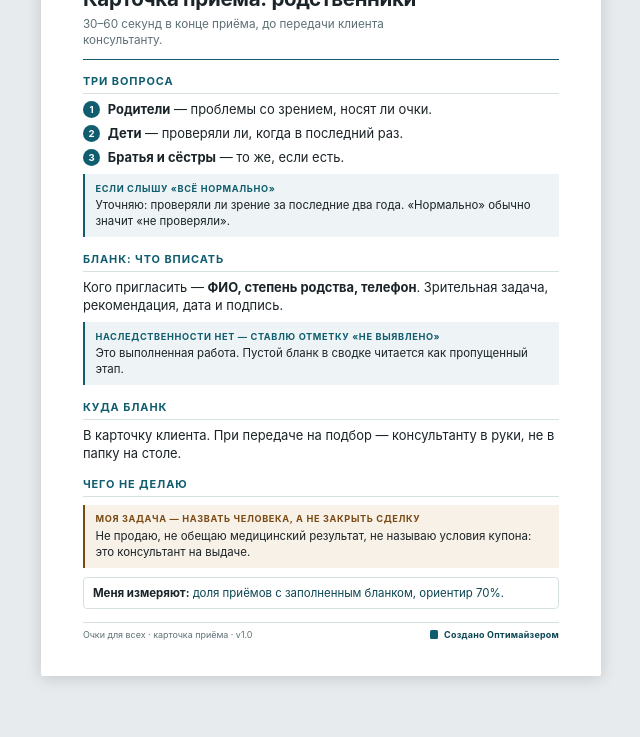
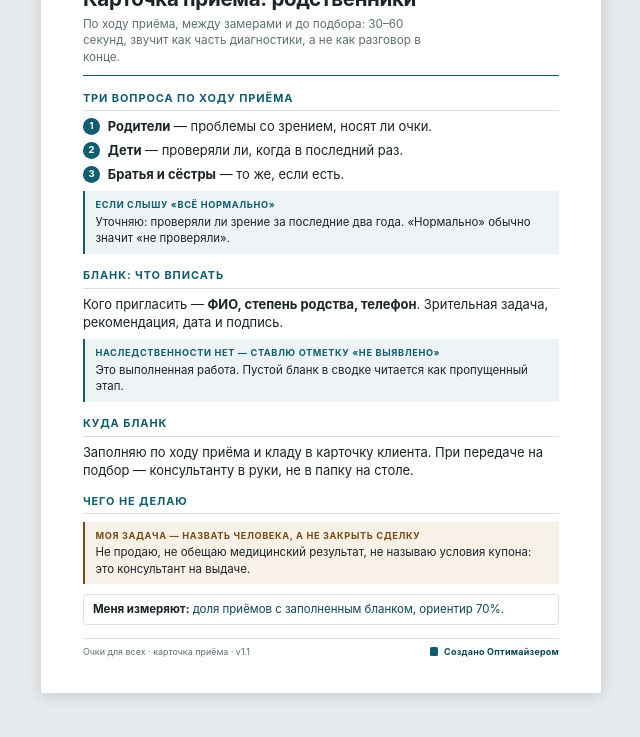
Before and after one commit to bggrowthhack-optimizer/artefacts, a plain HTML site: page 4e4b7da720ea1d32/01-kartochka-priema.html in a window 1280 px wide. Shown: the part 89-826 px from the top of the page, without its empty margins (319-959 px from the left). Drawn offline with Linux system fonts and the light colour scheme.

Commit message:
Карточка приёма и памятка: оптометрист спрашивает по ходу приёма, не в конце (v1.1)

```diff
--- a/4e4b7da720ea1d32/01-kartochka-priema.html
+++ b/4e4b7da720ea1d32/01-kartochka-priema.html
@@ -126,10 +126,10 @@ td.blank{height:9mm}
 </style></head><body>
 <div class="sheet">
 <div class="doc-head">
-  <div><div class="kicker">Очки для всех · врач и оптометрист</div><h1>Карточка приёма: родственники</h1><p class="lead">30–60 секунд в конце приёма, до передачи клиента консультанту.</p></div>
+  <div><div class="kicker">Очки для всех · врач и оптометрист</div><h1>Карточка приёма: родственники</h1><p class="lead">По ходу приёма, между замерами и до подбора: 30–60 секунд, звучит как часть диагностики, а не как разговор в конце.</p></div>
   <div class="brand"><b>Оптимайзер</b><span>создано · 24.11.2026</span></div>
 </div>
-<h2>Три вопроса</h2>
+<h2>Три вопроса по ходу приёма</h2>
 <ol class="steps">
   <li><b>Родители</b> — проблемы со зрением, носят ли очки.</li>
   <li><b>Дети</b> — проверяли ли, когда в последний раз.</li>
@@ -142,13 +142,13 @@ td.blank{height:9mm}
 <div class="note"><div class="t">Наследственности нет — ставлю отметку «не выявлено»</div>
 Это выполненная работа. Пустой бланк в сводке читается как пропущенный этап.</div>
 <h2>Куда бланк</h2>
-<p>В карточку клиента. При передаче на подбор — консультанту в руки, не в папку на столе.</p>
+<p>Заполняю по ходу приёма и кладу в карточку клиента. При передаче на подбор — консультанту в руки, не в папку на столе.</p>
 <h2>Чего не делаю</h2>
 <div class="avoid"><div class="t">Моя задача — назвать человека, а не закрыть сделку</div>
 Не продаю, не обещаю медицинский результат, не называю условия купона: это консультант на выдаче.</div>
 <div class="kpi"><b>Меня измеряют:</b> доля приёмов с заполненным бланком, ориентир 70%.</div>
 <div class="doc-foot">
-  <span>Очки для всех · карточка приёма · v1.0</span>
+  <span>Очки для всех · карточка приёма · v1.1</span>
   <span class="mark">Создано Оптимайзером</span>
 </div>
 </div>
```
Also changed, not shown: 4e4b7da720ea1d32/05-pamyatka-podpis.html (+2 -2 lines), 2 other files.
